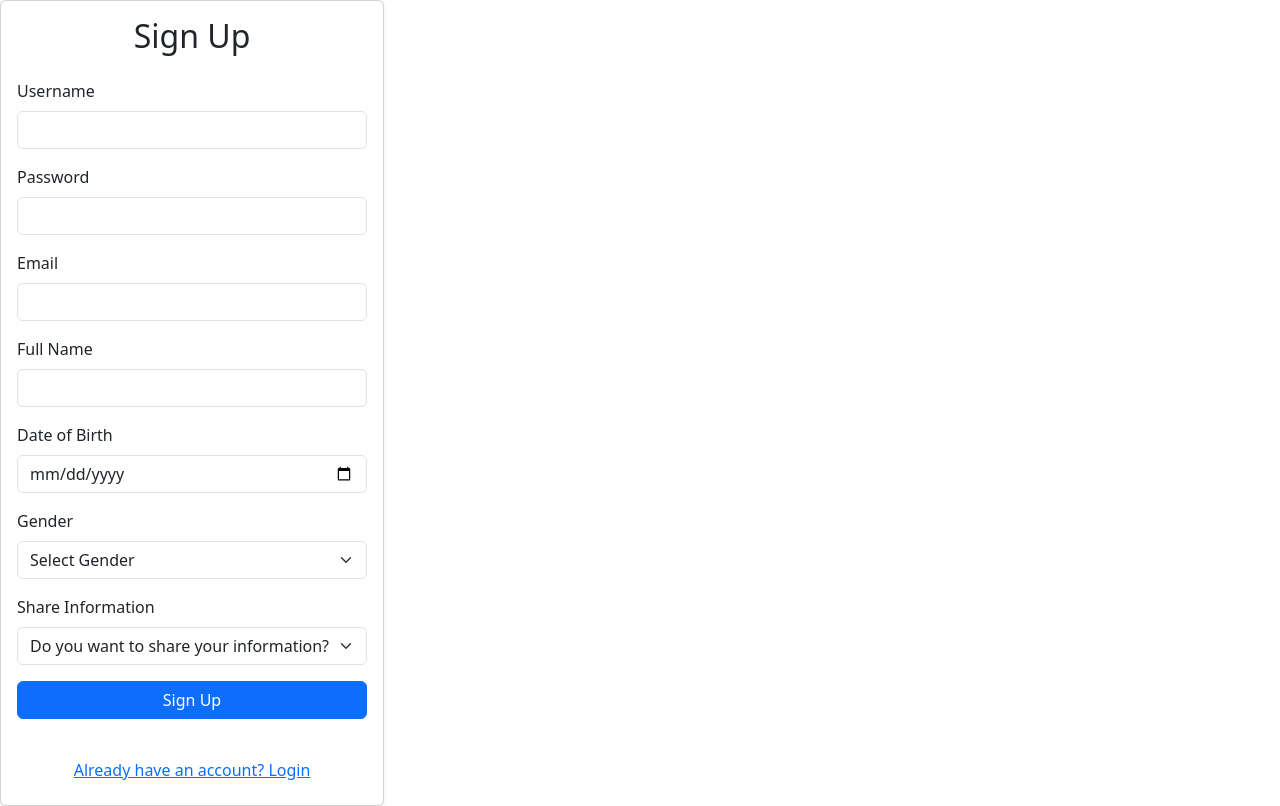
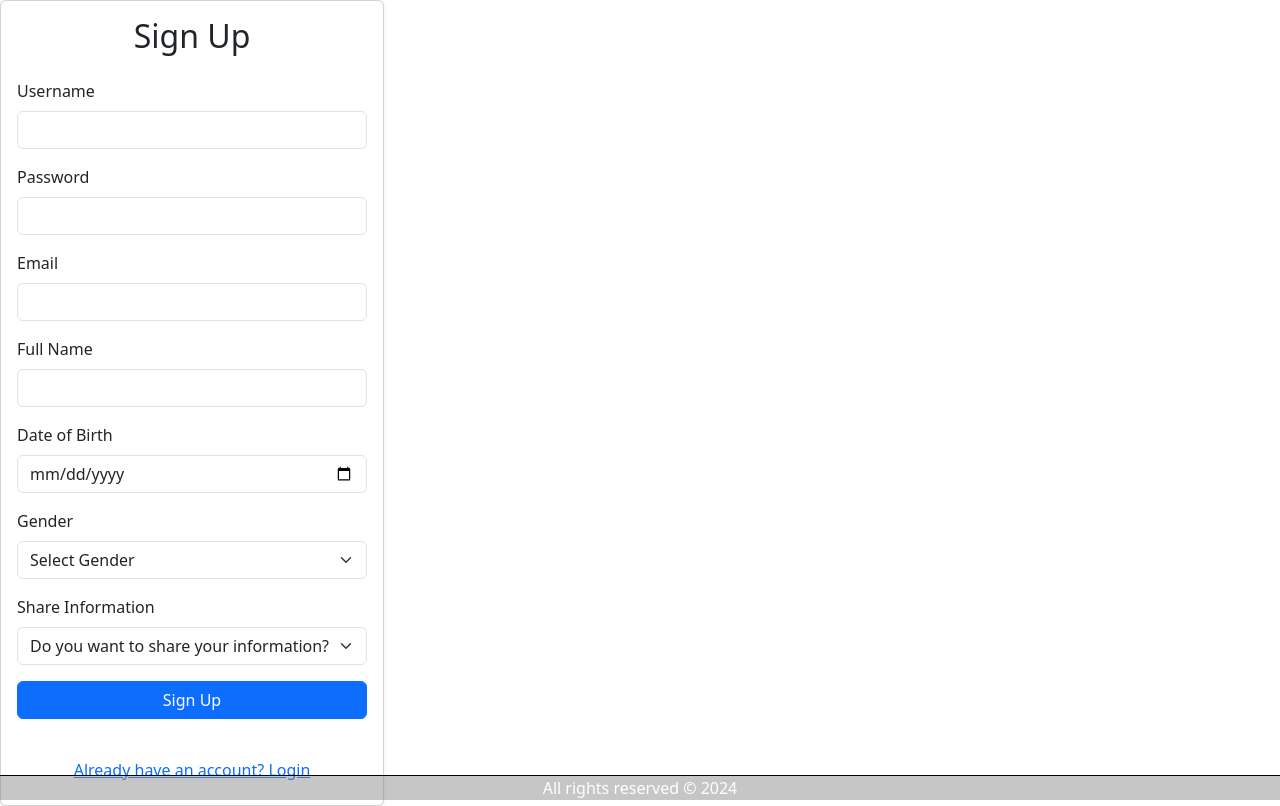
Before and after one commit to allenarnoldy/tune_sphere, a React (Vite) app in the folder client/: page /signup in a window 1280 px wide. Built offline with nearby package versions, Linux system fonts and the light colour scheme.

Commit message:
working on footer

```diff
--- a/client/src/App.tsx
+++ b/client/src/App.tsx
@@ -2,6 +2,7 @@
 import { BrowserRouter, Routes, Route } from 'react-router-dom';
 import Login from './pages/SignIn';
 import SignUp from './pages/SignUp';
+import Footer from './Components/Footer';
 import 'bootstrap/dist/css/bootstrap.min.css';
 
 
@@ -12,6 +13,7 @@ function App() {
         <Route path="/" element={<Login />} />
         <Route path="/signup" element={<SignUp />} />
       </Routes>
+      <Footer />
     </BrowserRouter>
   );
 }
--- /dev/null
+++ b/client/src/Components/Footer/footer.css
@@ -0,0 +1,10 @@
+footer {
+    background-color: #80808073;
+    color: white;
+    text-align: center;
+    position: fixed;
+    bottom: 0;
+    width: 100%;
+    margin-top: 20px;
+    border-top: 1px solid black;
+}
--- /dev/null
+++ b/client/src/Components/Footer/footer.tsx
@@ -0,0 +1,11 @@
+import './footer.css';
+
+const Footer = () => {
+  return (
+    <footer className="footer">
+        All rights reserved &copy; 2024
+    </footer>
+  );
+}
+
+export default Footer;
--- /dev/null
+++ b/client/src/Components/Footer/index.tsx
@@ -0,0 +1,3 @@
+import Footer from './footer';
+
+export default Footer;
```
Also changed, not shown: client/src/Components/Footer.tsx (deleted).
